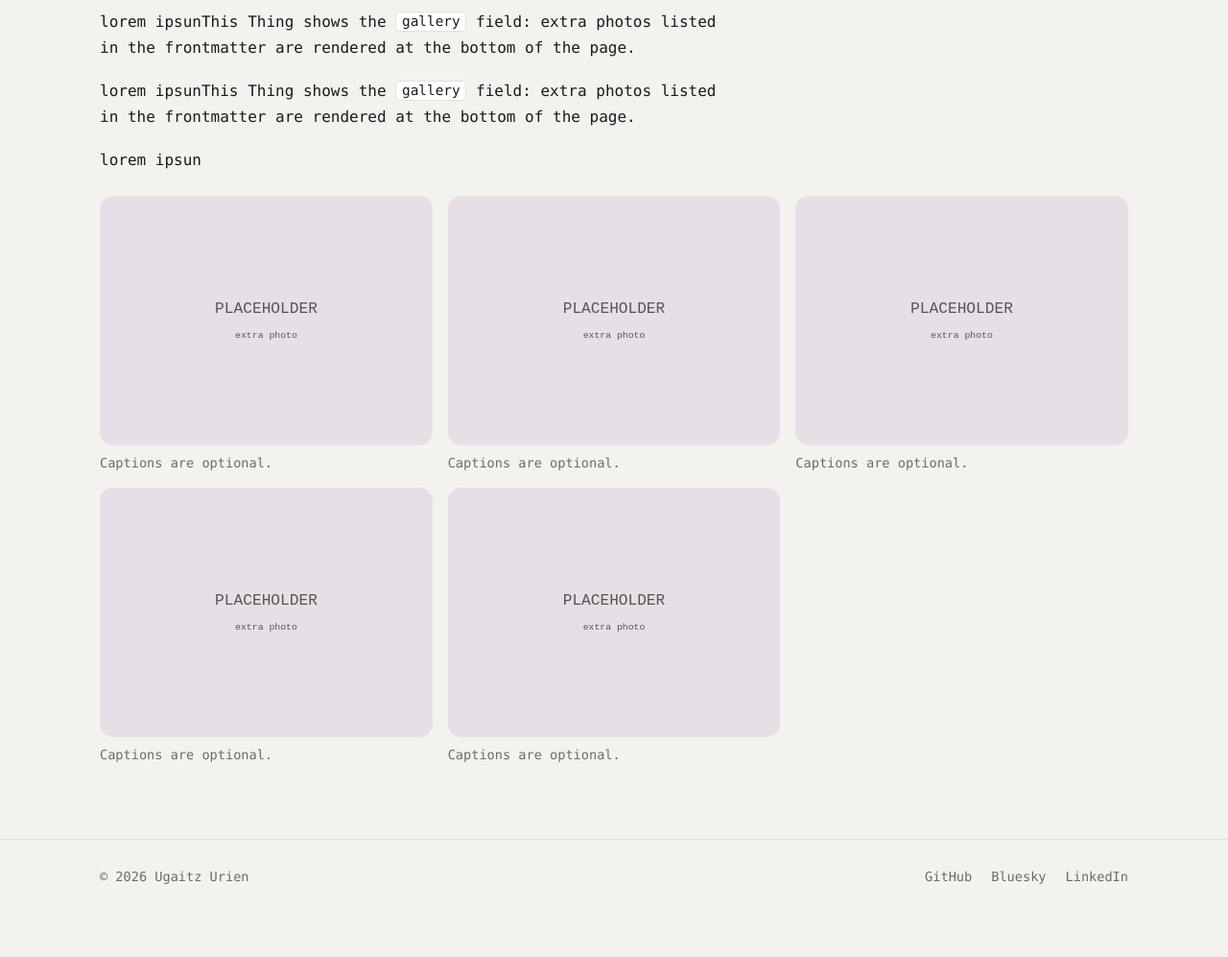
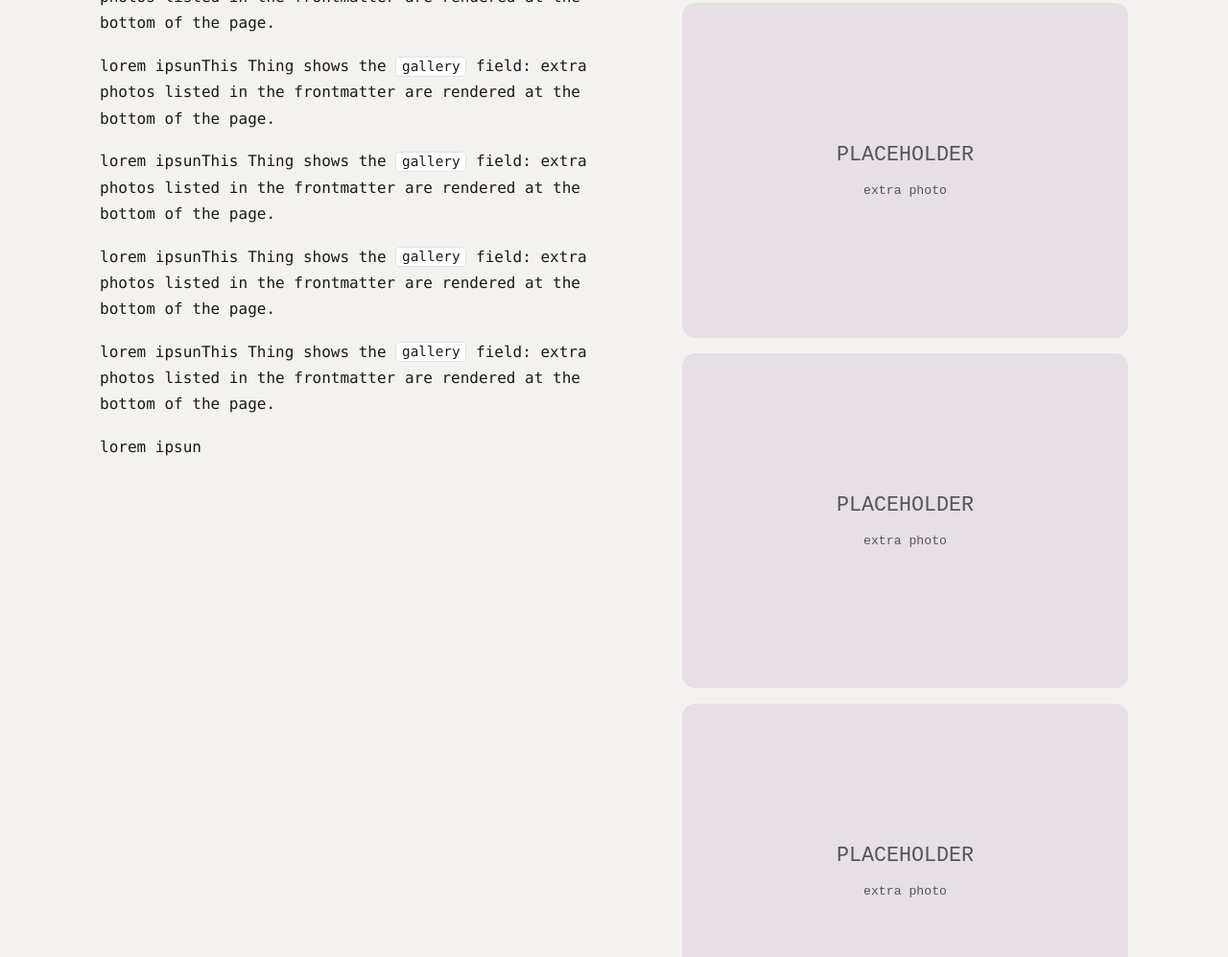
Before and after one commit to uurien/uurien.github.io, an Astro site: page /things/placeholder-3d-print in a window 1280 px wide. Shown: the part 1694-2691 px from the top of the page at 96% size. Before the commit the page ends 2645 px from the top, so only its background shows below. Built offline with nearby package versions, Linux system fonts and the light colour scheme; Astro itself is replaced by a stand-in of ours.

Commit message:
Put a Thing's photos beside the text instead of after it
The body was capped at a readable measure, which left the right half of the
page empty and pushed every gallery photo to the bottom.

Things with a gallery now use two columns: the write-up keeps its measure on
the left and the photos fill the space it leaves on the right. Things without
a gallery centre the body instead, since there is nothing to put beside it.

Both collapse to a single column on narrow screens.

```diff
--- a/src/components/Gallery.astro
+++ b/src/components/Gallery.astro
@@ -33,9 +33,10 @@ const { images } = Astro.props;
 <style>
   .gallery {
     display: grid;
-    grid-template-columns: repeat(auto-fill, minmax(280px, 1fr));
+    /* Fills whatever column it's given: one photo per row beside the text,
+       several per row if it ever gets the full width. */
+    grid-template-columns: repeat(auto-fill, minmax(260px, 1fr));
     gap: 1rem;
-    margin-top: 1.5rem;
   }
 
   figure img {
--- a/src/content/things/placeholder-3d-print.mdx
+++ b/src/content/things/placeholder-3d-print.mdx
@@ -10,16 +10,13 @@ featured: true
 gallery:
   - src: "./placeholder-3d-print/photo-2.svg"
     alt: "Placeholder gallery photo"
-    caption: "Captions are optional."
   - src: "./placeholder-3d-print/photo-2.svg"
     alt: "Placeholder gallery photo"
     caption: "Captions are optional."
   - src: "./placeholder-3d-print/photo-2.svg"
     alt: "Placeholder gallery photo"
-    caption: "Captions are optional."
   - src: "./placeholder-3d-print/photo-2.svg"
     alt: "Placeholder gallery photo"
-    caption: "Captions are optional."
   - src: "./placeholder-3d-print/photo-2.svg"
     alt: "Placeholder gallery photo"
     caption: "Captions are optional."
--- a/src/layouts/ThingLayout.astro
+++ b/src/layouts/ThingLayout.astro
@@ -78,11 +78,18 @@ const dateLabel = date.toLocaleDateString('en-US', {
     }
 
     <div class="wrap">
-      <div class="prose thing__body">
-        <slot />
+      <div class:list={['thing__body', gallery.length > 0 && 'thing__body--split']}>
+        <div class="prose">
+          <slot />
+        </div>
+        {
+          gallery.length > 0 && (
+            <div class="thing__gallery">
+              <Gallery images={gallery} />
+            </div>
+          )
+        }
       </div>
-
-      <Gallery images={gallery} />
     </div>
   </article>
 </BaseLayout>
@@ -165,4 +172,24 @@ const dateLabel = date.toLocaleDateString('en-US', {
   .thing__body {
     margin-top: 2rem;
   }
+
+  /* With photos, they fill the space the text measure leaves over rather than
+     being stacked at the end of the page. Without photos there is nothing to
+     put there, so the text is centred instead of hugging the left edge. */
+  .thing__body--split {
+    display: grid;
+    grid-template-columns: minmax(0, 58ch) minmax(0, 1fr);
+    gap: clamp(1.5rem, 4vw, 3rem);
+    align-items: start;
+  }
+
+  .thing__body:not(.thing__body--split) .prose {
+    margin-inline: auto;
+  }
+
+  @media (max-width: 860px) {
+    .thing__body--split {
+      grid-template-columns: 1fr;
+    }
+  }
 </style>
```
